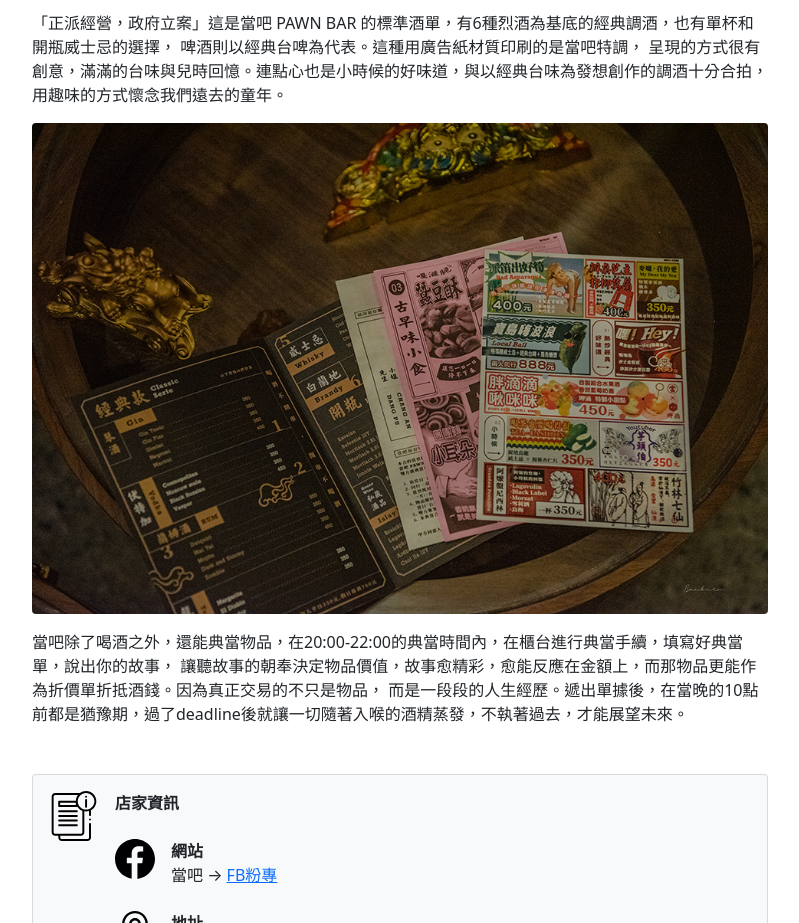
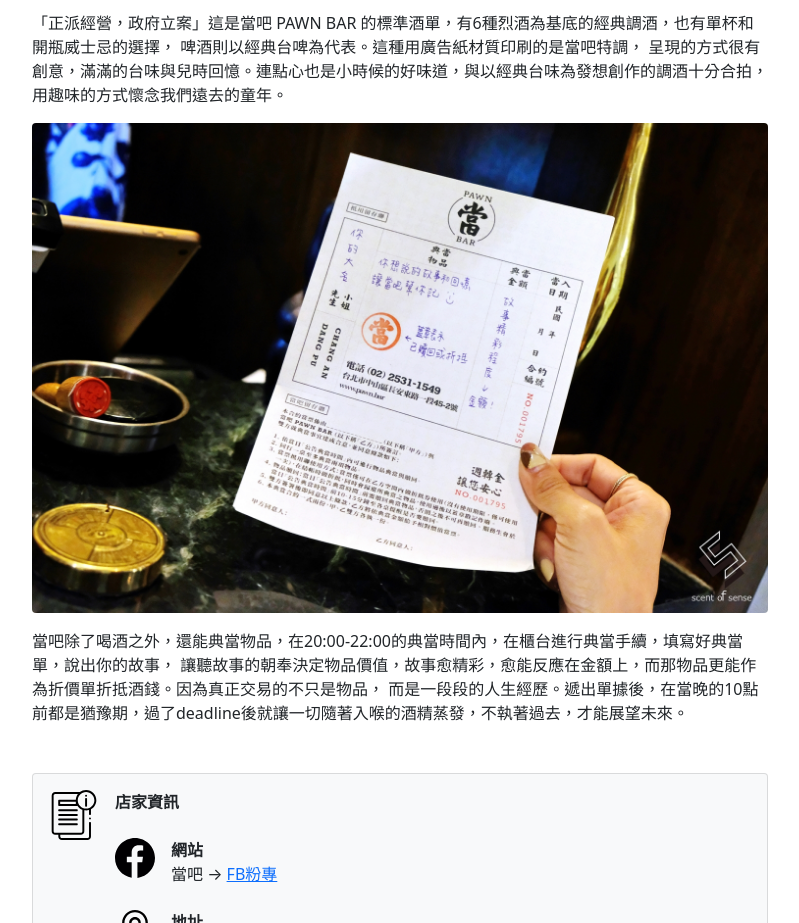
Before and after one commit to freedom3725/S16, a plain HTML site: page index.html in a window 1280 px wide. Shown: the part 2660-3583 px from the top of the page, without its empty margins (50-849 px from the left). Drawn offline with nearby package versions, Linux system fonts and the light colour scheme.

Commit message:
Update index.html

```diff
--- a/index.html
+++ b/index.html
@@ -66,7 +66,7 @@
 							<p>「正派經營，政府立案」這是當吧 PAWN BAR 的標準酒單，有6種烈酒為基底的經典調酒，也有單杯和開瓶威士忌的選擇，
 							   啤酒則以經典台啤為代表。這種用廣告紙材質印刷的是當吧特調，
 							   呈現的方式很有創意，滿滿的台味與兒時回憶。連點心也是小時候的好味道，與以經典台味為發想創作的調酒十分合拍，用趣味的方式懷念我們遠去的童年。</p>
-							<div><img class="img-fluid rounded mb-4 mb-lg-0" src="assets/4.jpg" alt="..." width=800 /></div>
+							<div><img class="img-fluid rounded mb-4 mb-lg-0" src="assets/5.jpg" alt="..." width=800 /></div>
 		                    <p> </p>
 					        <p>當吧除了喝酒之外，還能典當物品，在20:00-22:00的典當時間內，在櫃台進行典當手續，填寫好典當單，說出你的故事，
 							   讓聽故事的朝奉決定物品價值，故事愈精彩，愈能反應在金額上，而那物品更能作為折價單折抵酒錢。因為真正交易的不只是物品，
```
